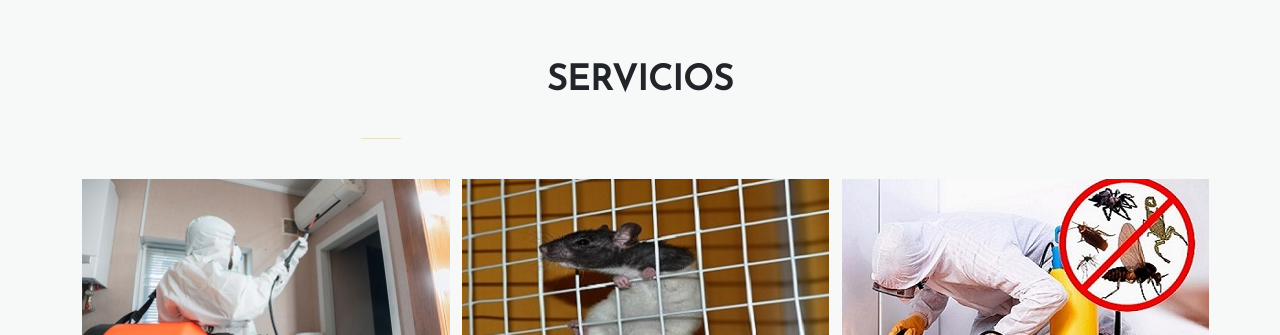
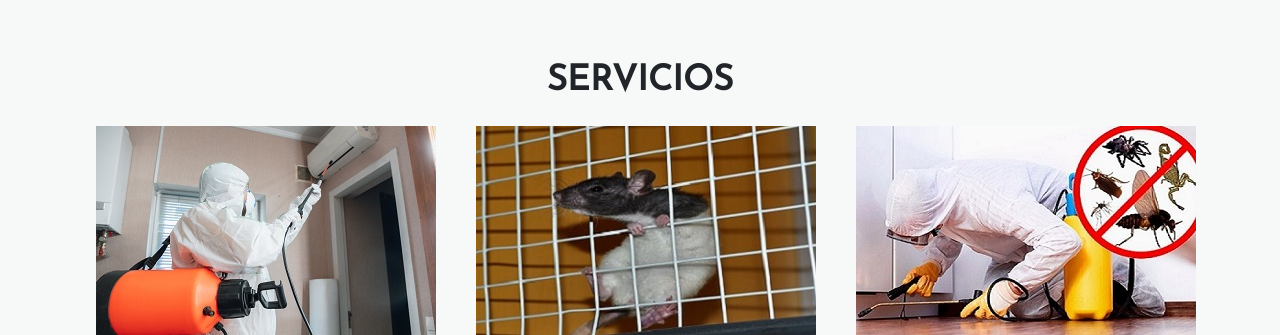
Before and after one commit to FoxWebDesign/JEG-SANEAMIENTO-SERVICIOS, a plain HTML site: page index.html in a window 1280 px wide. Shown: the part 1381-1716 px from the top of the page. Drawn offline with nearby package versions, Linux system fonts and the light colour scheme.

Commit message:
Add files via upload

```diff
--- a/css/style.css
+++ b/css/style.css
@@ -84,7 +84,7 @@ h2{
 
 
 #portfolio .portfolio-item {
-    max-width: 26rem;
+    max-width: 22rem;
     margin-left: auto;
     margin-right: auto;
   }
--- a/index.html
+++ b/index.html
@@ -97,14 +97,13 @@
                 <div class="col-md-12 text-center">
                   <h2 class="service-title pad-bt15">SERVICIOS</h2>
 
-                  <hr class="bottom-line">
+
                 </div>
                 <div class="col-md-4 col-sm-6 col-xs-12 portfolio-item padding-right-zero mr-btn-15">
                   <figure>
-                    <img src="./css/imagenes/coronavirus-pandemic-disinfector-in-protective-suit-and-mask-sprays-disinfectants-in-the-house-or-office.jpg" class="card-img-top"" class="img-responsive">
+                    <img src="./css/imagenes/coronavirus-pandemic-disinfector-in-protective-suit-and-mask-sprays-disinfectants-in-the-house-or-office.jpg"  class="img-responsive">
                     <figcaption>
                       <h2>DESINFECCIÓN</h2>
-
                     </figcaption>
                   </figure>
                 </div>
```
Also changed, not shown: css/imagenes/covid-19-5010565_640.jpg (added).
